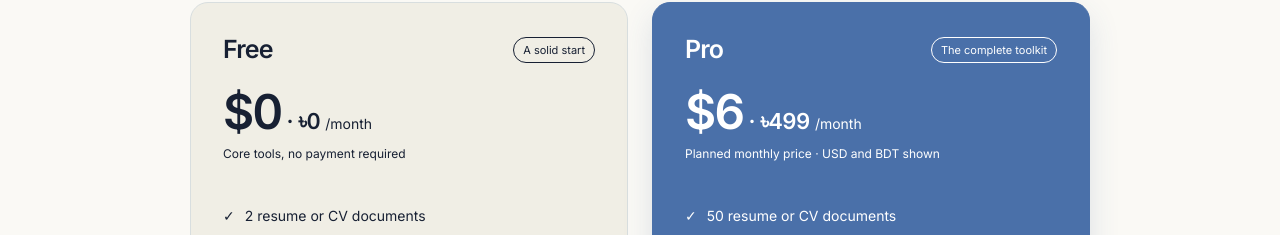
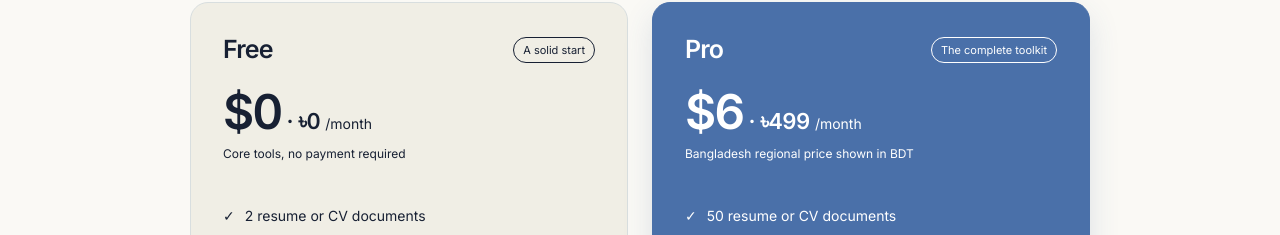
Before and after one commit to Taoshif1/Resume-Builder-Client, a React (Vite) app: page / in a window 1280 px wide. Shown: the part 2524-2759 px from the top of the page. Built offline with nearby package versions, Linux system fonts and the light colour scheme; no server answers.

Commit message:
copy: clarify Bangladesh regional pricing

```diff
--- a/src/pages/Pricing.jsx
+++ b/src/pages/Pricing.jsx
@@ -78,8 +78,8 @@ export default function Pricing({ headingLevel = 1 }) {
                 {id === "free"
                   ? "Core tools, no payment required"
                   : yearly
-                    ? "Planned annual price · 2 months included"
-                    : "Planned monthly price · USD and BDT shown"}
+                    ? "Bangladesh regional yearly price · 2 months included"
+                    : "Bangladesh regional price shown in BDT"}
               </p>
               <ul>
                 {PUBLIC_PLAN_FEATURES[id].map((feature) => (
```
